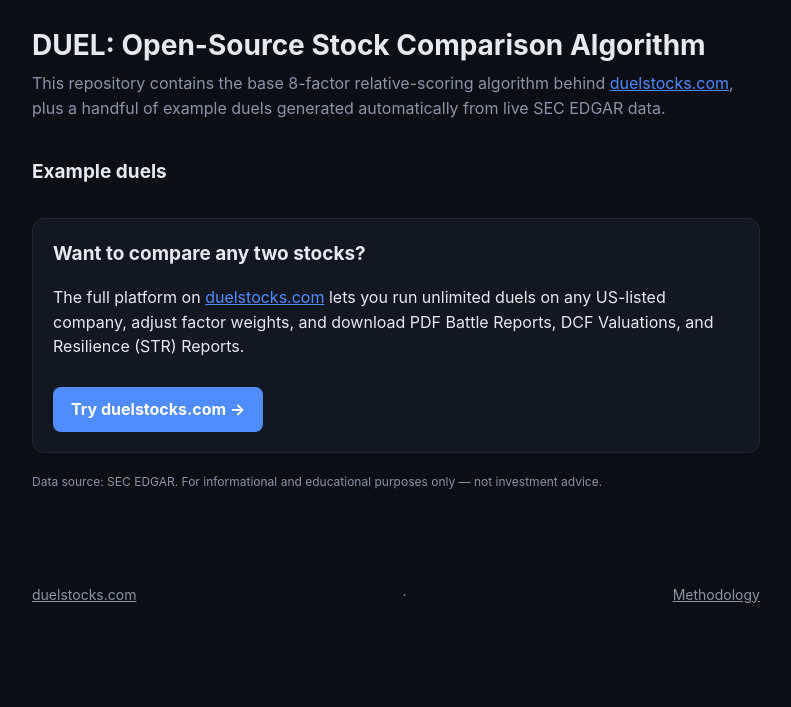
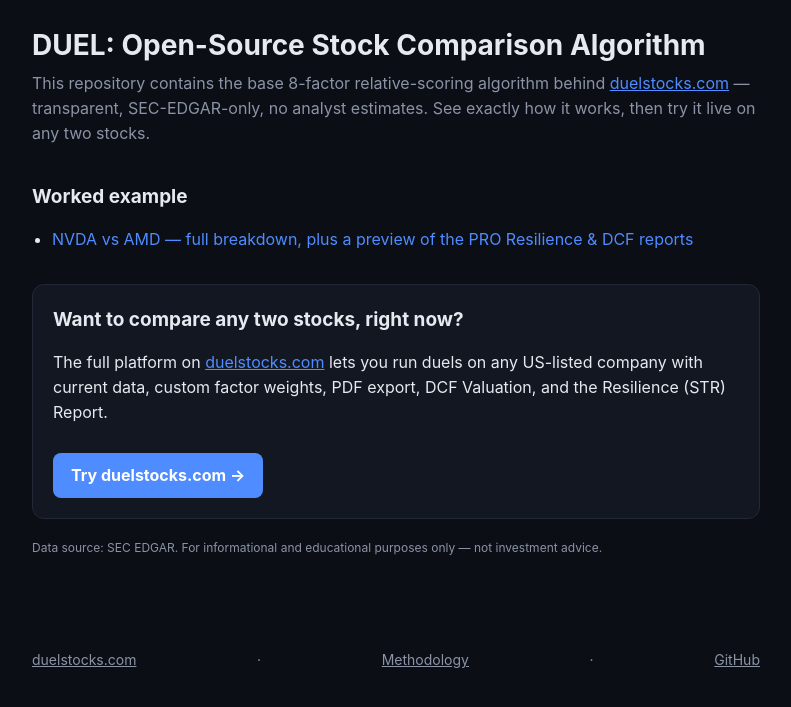
Before and after one commit to duelstocks/duel-algorithm, a plain HTML site: page docs/index.html in a window 1280 px wide. Shown: the part 79-786 px from the top of the page, without its empty margins (244-1035 px from the left). Drawn offline with Linux system fonts and the light colour scheme.

Commit message:
Update index.html

```diff
--- a/docs/index.html
+++ b/docs/index.html
@@ -3,7 +3,7 @@
 <head>
 <meta charset="UTF-8">
 <title>DUEL — Open-Source Stock Comparison Algorithm | SEC EDGAR Data</title>
-<meta name="description" content="Open-source companion to duelstocks.com. Example head-to-head stock comparisons calculated from SEC EDGAR filings using the DUEL 8-factor algorithm.">
+<meta name="description" content="Open-source base algorithm behind duelstocks.com — an 8-factor relative stock comparison built exclusively on SEC EDGAR data. Includes a worked example and a preview of the PRO Resilience and DCF reports.">
 <link rel="stylesheet" href="style.css">
 </head>
 <body>
@@ -13,16 +13,16 @@
 </header>
 <main>
   <h1>DUEL: Open-Source Stock Comparison Algorithm</h1>
-  <p class="subtitle">This repository contains the base 8-factor relative-scoring algorithm behind <a href="https://duelstocks.com">duelstocks.com</a>, plus a handful of example duels generated automatically from live SEC EDGAR data.</p>
+  <p class="subtitle">This repository contains the base 8-factor relative-scoring algorithm behind <a href="https://duelstocks.com">duelstocks.com</a> — transparent, SEC-EDGAR-only, no analyst estimates. See exactly how it works, then try it live on any two stocks.</p>
 
-  <h2>Example duels</h2>
+  <h2>Worked example</h2>
   <ul class="duel-list">
-
+    <li><a href="duels/nvda-vs-amd.html">NVDA vs AMD — full breakdown, plus a preview of the PRO Resilience &amp; DCF reports</a></li>
   </ul>
 
   <section class="pro-box">
-    <h2>Want to compare any two stocks?</h2>
-    <p>The full platform on <a href="https://duelstocks.com">duelstocks.com</a> lets you run unlimited duels on any US-listed company, adjust factor weights, and download PDF Battle Reports, DCF Valuations, and Resilience (STR) Reports.</p>
+    <h2>Want to compare any two stocks, right now?</h2>
+    <p>The full platform on <a href="https://duelstocks.com">duelstocks.com</a> lets you run duels on any US-listed company with current data, custom factor weights, PDF export, DCF Valuation, and the Resilience (STR) Report.</p>
     <a class="cta-large" href="https://duelstocks.com">Try duelstocks.com &rarr;</a>
   </section>
 
@@ -30,7 +30,8 @@
 </main>
 <footer class="site-footer">
   <a href="https://duelstocks.com">duelstocks.com</a> &middot;
-  <a href="https://duelstocks.com/methodology">Methodology</a>
+  <a href="https://duelstocks.com/methodology">Methodology</a> &middot;
+  <a href="https://github.com/duelstocks">GitHub</a>
 </footer>
 </body>
 </html>
```
